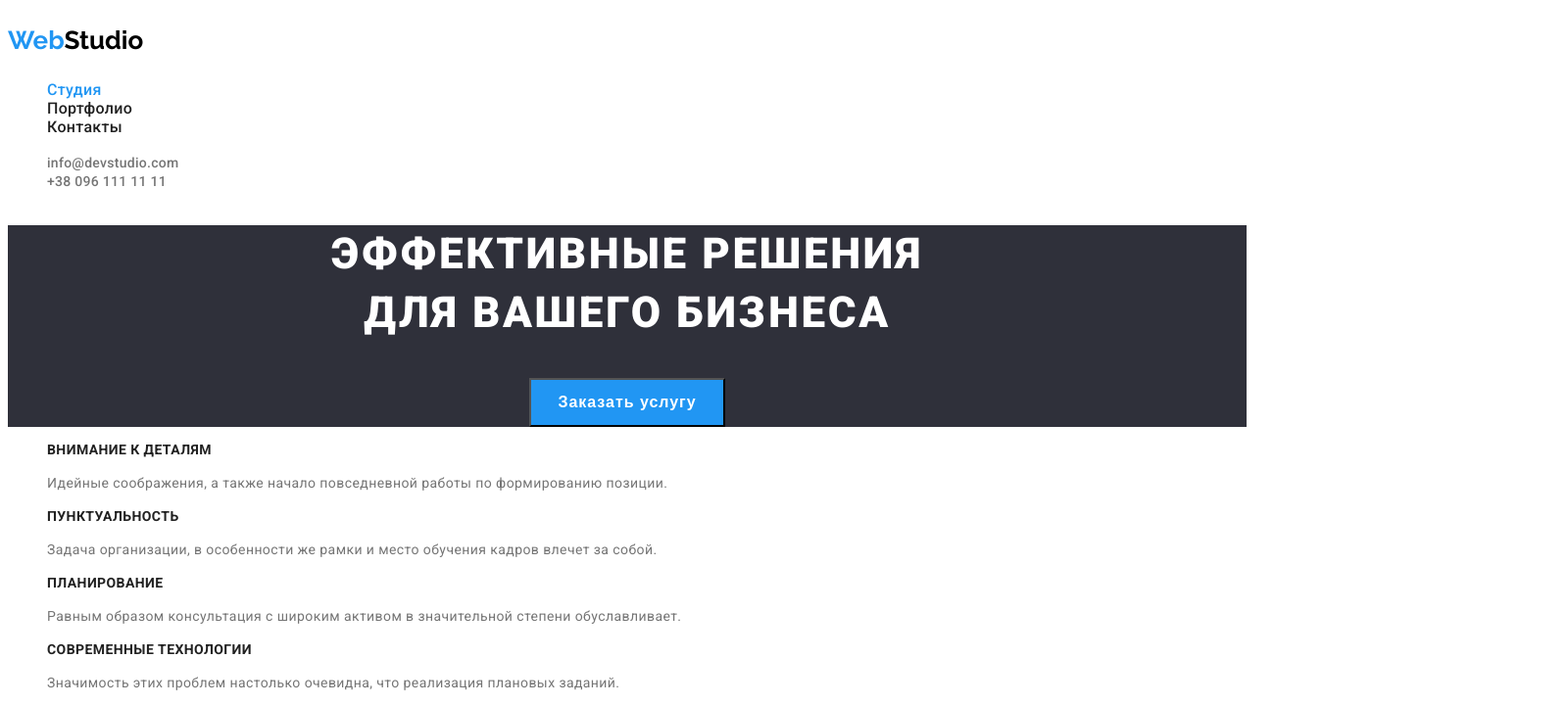
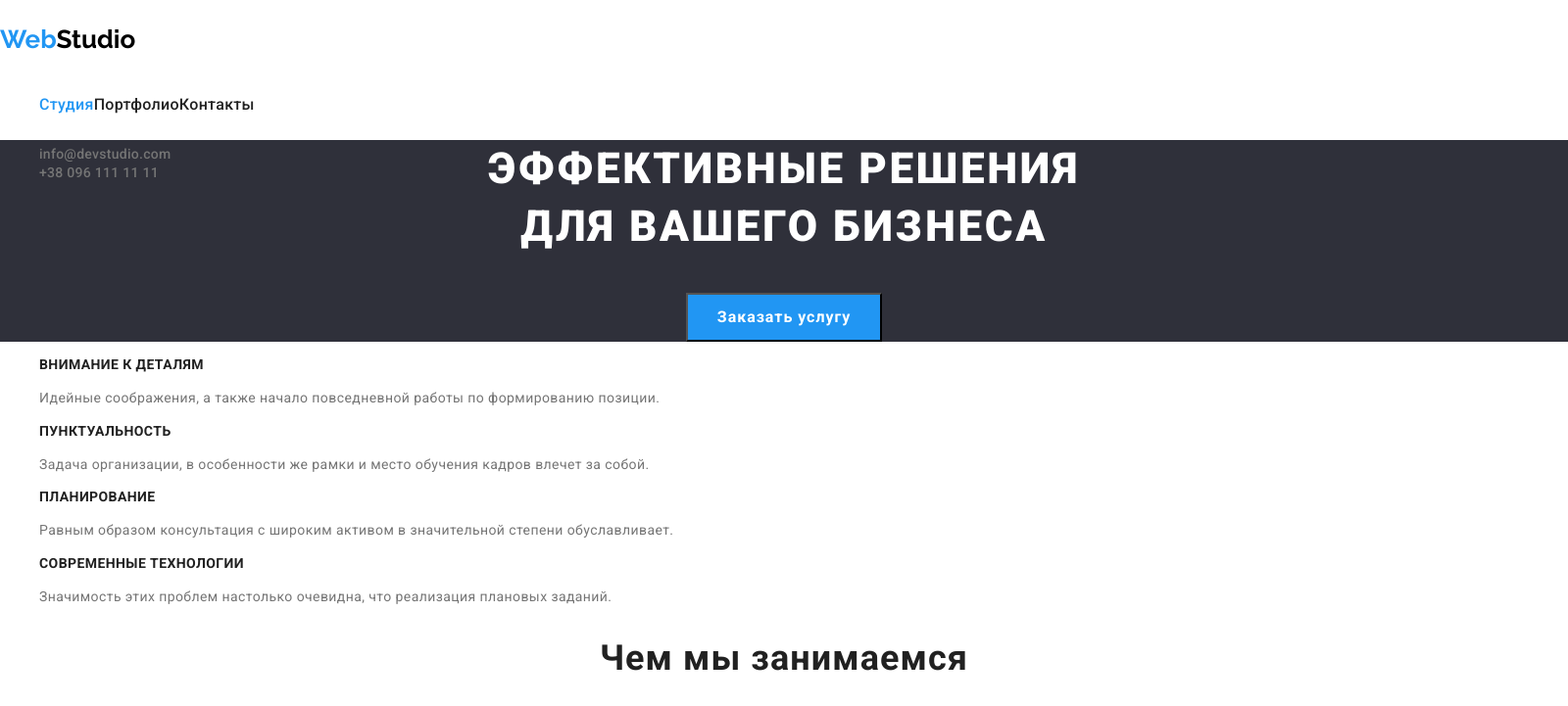
Before and after one commit to Anastasiia-stzn/goit-markup-hw-03, a plain HTML site: page index.html in a window 1280 px wide. Shown: the top 721 px of the page at 98% size, 1600 px wide, since content can reach past the window. Drawn offline with nearby package versions, Linux system fonts and the light colour scheme.

Commit message:
creating lesson 3 homework

```diff
--- a/css/styles.css
+++ b/css/styles.css
@@ -17,10 +17,19 @@
 
 }
 
+
+
 body {
     font-family: Roboto, sans-serif;
     color: var(--main-text-color);
     background-color: var(--main-bcg-color);
+
+}
+
+/* Контейнер для всех элементов */
+
+.container {
+    width: 1600px;
 
 }
 
@@ -42,6 +51,7 @@ body {
     font-family: Raleway;
     font-weight: 700;
     font-size: 26px;
+
 }
 
 .link .logo-accent,
@@ -51,11 +61,26 @@ body {
 
 .link .logo-name {
     color: var(--nav-text-color);
+
+
+}
+
+.header {
+    width: 1600px;
+    height: 80px;
+
+
 }
 
 .navigation-list {
     text-decoration: none;
     list-style: none;
+
+}
+
+.navigation {
+    display: inline-flex;
+    flex-direction: row;
 }
 
 .navigation .nav-link {
@@ -67,6 +92,7 @@ body {
     list-style: none;
     text-decoration: none;
     color: var(--second-header-color);
+
 }
 
 .navigation .nav-link:hover,
--- a/index.html
+++ b/index.html
@@ -3,6 +3,7 @@
   <head>
     <meta charset="UTF-8" />
     <title>Webstudio</title>
+    <link rel="stylesheet" href="node_modules/modern-normalize/modern-normalize.css" />
     <link rel="stylesheet" href="./css/styles.css" />
     <link
       href="https://fonts.googleapis.com/css2?family=Raleway:wght@700&family=Roboto:wght@400;500;700;900&display=swap"
@@ -11,6 +12,7 @@
   </head>
   <body>
     <!--Шапка сайта-->
+    <div class="container">
       <header class="header">
         <a class="logo link" href="./index.html"
           ><p class="logo-name"><span class="logo-accent">Web</span>Studio</p></a
@@ -82,7 +84,13 @@
           <h2 class="work-title">Чем мы занимаемся</h2>
           <ul class="work-list">
             <li class="item-work">
-            <img class="image-work" src="./images/img.jpg" alt="верстка" width="370" height="294" />
+              <img
+                class="image-work"
+                src="./images/img.jpg"
+                alt="верстка"
+                width="370"
+                height="294"
+              />
             </li>
 
             <li class="item-work">
@@ -174,10 +182,14 @@
                 >г. Киев, пр-т Леси Украинки, 26</a
               >
             </li>
-          <li><a class="footer-contacts" href="mailto:info@devstudio.com">info@example.com</a></li>
+            <li>
+              <a class="footer-contacts" href="mailto:info@devstudio.com">info@example.com</a>
+            </li>
             <li><a class="footer-contacts" href="tel:+380961111111">+38 099 111 11 11</a></li>
           </ul>
         </address>
       </footer>
+      =
+    </div>
   </body>
 </html>
```
Also changed, not shown: portfolio.html (+1 -0 lines). Lines whose indentation alone changed are shown as unchanged.
